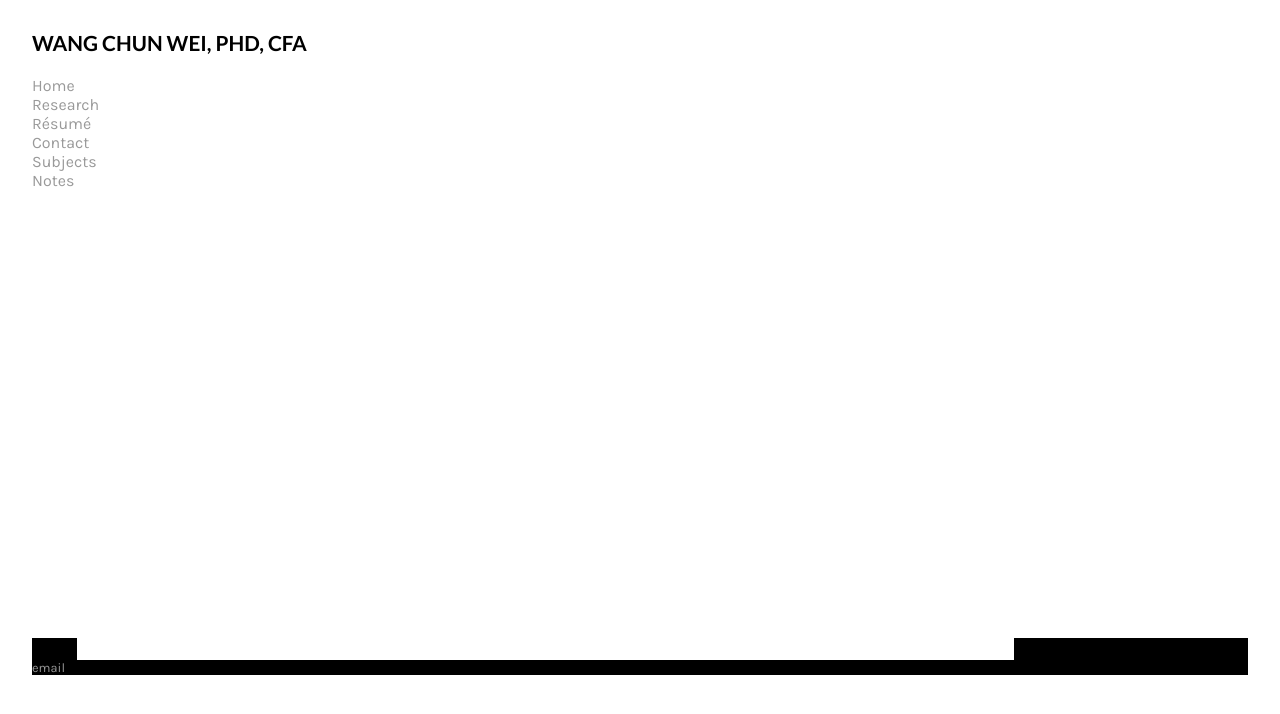
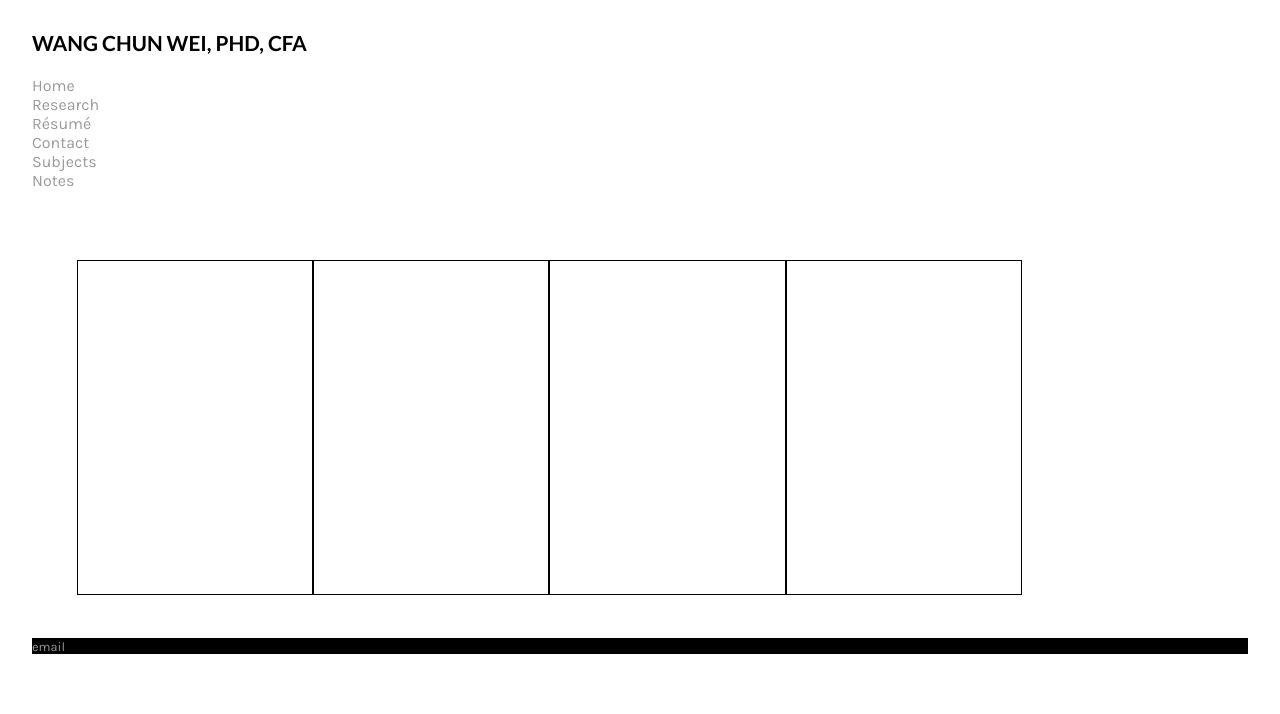
Before and after one commit to weiwangchun/weiwangchun.github.io, a Jekyll site: the page built from index.html, in a window 1280 px wide. Shown: the top 714 px of the page. Built offline with Jekyll 4.4.1, drawn with Linux system fonts in a browser that asks for light colours.

Commit message:
Update index.html

```diff
--- a/index.html
+++ b/index.html
@@ -6,7 +6,7 @@
 
 .uni_profile {
 	width: 100%;
-	height: 300pt;
+	height: 250pt;
 	display: block;
 	background-size: 100%;
 	background-image: url("https://raw.githubusercontent.com/weiwangchun/weiwangchun.github.io/master/blank_white.png");
@@ -18,7 +18,7 @@
 
 .journal_profile {
 	width: 100%;
-	height: 300pt;
+	height: 250pt;
 	display: block;
 	background-size: 100%;
 	background-image: url("https://raw.githubusercontent.com/weiwangchun/weiwangchun.github.io/master/blank_white.png");
@@ -30,7 +30,7 @@
 
 .ssrn_profile {
 	width: 100%;
-	height: 300pt;
+	height: 250pt;
 	display: block;
 	background-size: 100%;
 	background-image: url("https://raw.githubusercontent.com/weiwangchun/weiwangchun.github.io/master/blank_white.png");
@@ -42,7 +42,7 @@
 
 .photo_profile {
 	width: 100%;
-	height: 300pt;
+	height: 250pt;
 	display: block;
 	background-size: 100%;
 	background-image: url("https://raw.githubusercontent.com/weiwangchun/weiwangchun.github.io/master/blank_white.png");
@@ -61,10 +61,10 @@
    margin:0px;
    padding:0px;
    width: 20%;
-   height:300pt;
+   height:250pt;
    float: left;
    list-style:none;
-
+   border: 0.1px solid black;
 }
 
 .mainsq ul li:hover {
```
